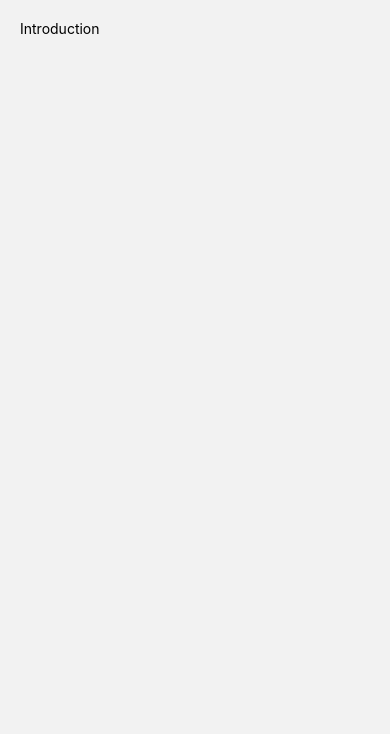
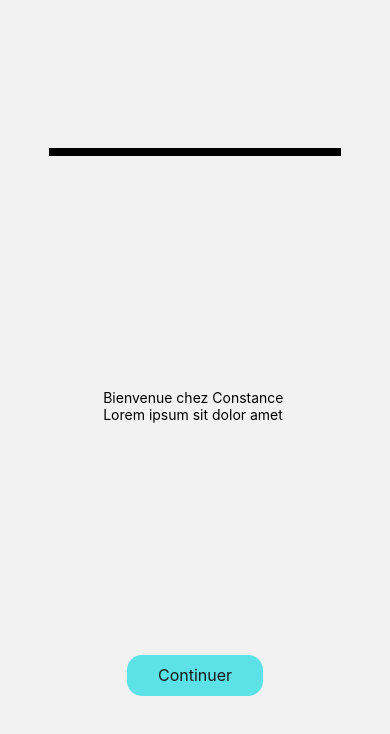
Before and after one commit to LeonardoRubuz/constance-mobile, a React Native app: screen /Introduction in a window 390 px wide. Shown: the top 734 px of the page. Built offline with nearby package versions, Linux system fonts and the light colour scheme.

Commit message:
:construction: introduction screen

```diff
--- /dev/null
+++ b/components/buttons/buttons.style.js
@@ -0,0 +1,43 @@
+import { StyleSheet } from "react-native";
+import { COLORS, SIZES } from "../../constants";
+
+export const style = StyleSheet.create({
+    smallPrimary : {
+        width : SIZES.width.small,
+        aspectRatio : 10 / 1,
+        backgroundColor : COLORS.primary
+    },
+    smallSecondary : {
+        width : SIZES.width.small,
+        backgroundColor : COLORS.lightWhite
+    },
+    mediumPrimary : {
+        width : SIZES.width.medium,
+        aspectRatio : 10 / 3,
+        backgroundColor : COLORS.primary,
+        alignItems : "center",
+        justifyContent : "center",
+        borderRadius : 15
+    },
+    mediumSecondary : {
+        width : SIZES.width.medium,
+        backgroundColor : COLORS.lightWhite
+    },
+    largePrimary : {
+        width : SIZES.width.large,
+        backgroundColor : COLORS.primary
+    },
+    largeSecondary : {
+        width : SIZES.width.large,
+        backgroundColor : COLORS.lightWhite
+    },
+    buttonTextPrimary : {
+        color : COLORS.black,
+        fontSize : SIZES.font.medium
+    },
+    buttonTextSecondary : {
+        color : COLORS.lightDark,
+        fontSize : SIZES.font.medium
+    },
+
+})
--- /dev/null
+++ b/components/buttons/mediumButton.jsx
@@ -0,0 +1,15 @@
+import { Pressable, Text } from "react-native";
+import { style } from "./buttons.style";
+
+
+function MediumButton({text}) {
+    return (
+        <Pressable style={style.mediumPrimary}>
+            <Text style={style.buttonTextPrimary}>
+                {text}
+            </Text>
+        </Pressable>
+     );
+}
+
+export default MediumButton;
--- a/constants/sizes.js
+++ b/constants/sizes.js
@@ -4,14 +4,24 @@ const { Dimensions } = require("react-native");
 const screenWidth = Dimensions.get("window").width;
 const screenHeight = Dimensions.get("window").height
 
+const onePercentWidth = screenWidth / 100;
 
 const SIZES = {
+    font : {
         xSmall : 10,
         small : 12,
         medium : 16,
         large : 20,
         xLarge : 24,
         xxLarge : 32,
+    },
+    width : {
+        xSmall : onePercentWidth * 5,
+        small : onePercentWidth * 10,
+        medium : onePercentWidth * 35,
+        large : onePercentWidth * 50,
+        xLarge : onePercentWidth * 75
+    }
 }
 
 export {
--- a/screens/IntroductionScreen.jsx
+++ b/screens/IntroductionScreen.jsx
@@ -1,12 +1,22 @@
 import { View, Text } from "react-native";
 import screenStyles from "../styles/screens.style";
+import MediumButton from "../components/buttons/mediumButton";
+import { SIZES } from "../constants";
 
 function IntroductionScreen() {
     return (
-        <View style={[screenStyles.container]}>
-            <Text>Introduction</Text>
+        <View style={[screenStyles.introScreen]}>
+            <View style={{borderWidth : 4, width : SIZES.width.xLarge}}>
+
+            </View>
+            <View>
+                <Text>Bienvenue chez Constance</Text>
+                <Text>Lorem ipsum sit dolor amet </Text>
+            </View>
+            <MediumButton text="Continuer" />
         </View>
      );
 }
 
+
 export default IntroductionScreen;
--- a/styles/screens.style.js
+++ b/styles/screens.style.js
@@ -2,12 +2,18 @@ import { StyleSheet } from "react-native";
 import { COLORS, SIZES } from "../constants";
 
 const screenStyles = StyleSheet.create({
+    introScreen : {
+        flex : 1,
+        alignItems : "center",
+        justifyContent : "space-around",
+        marginVertical : SIZES.font.xxLarge
+    },
     screen : {
         flex: 1,
         marginVertical : SIZES.xLarge
     },
     container : {
-        padding : SIZES.large
+        padding : SIZES.font.xLarge
     }
 })
 
```
Also changed, not shown: components/texts/LargeTitle.jsx (added, +11 -0 lines). Lines whose indentation alone changed are shown as unchanged.
